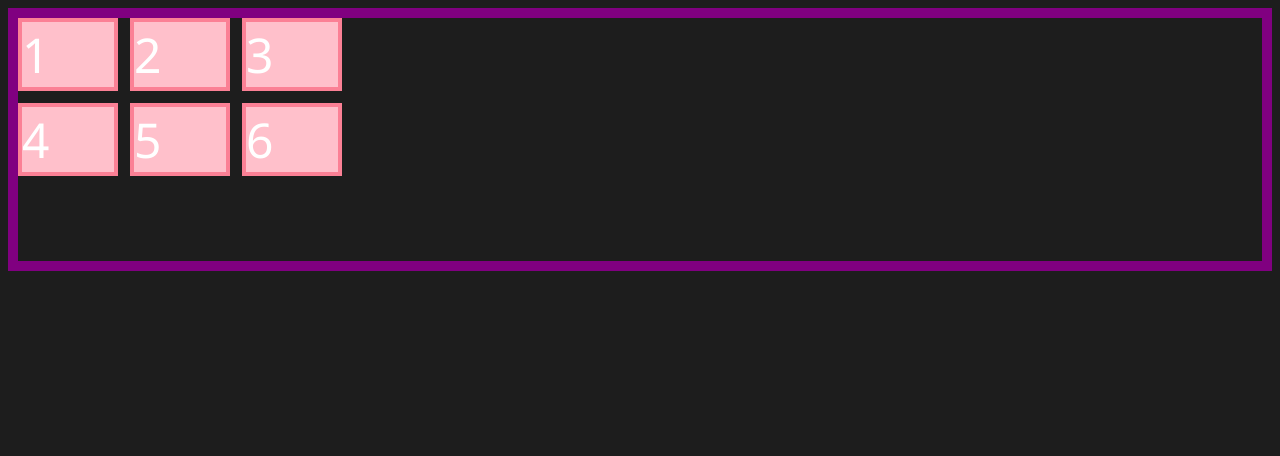
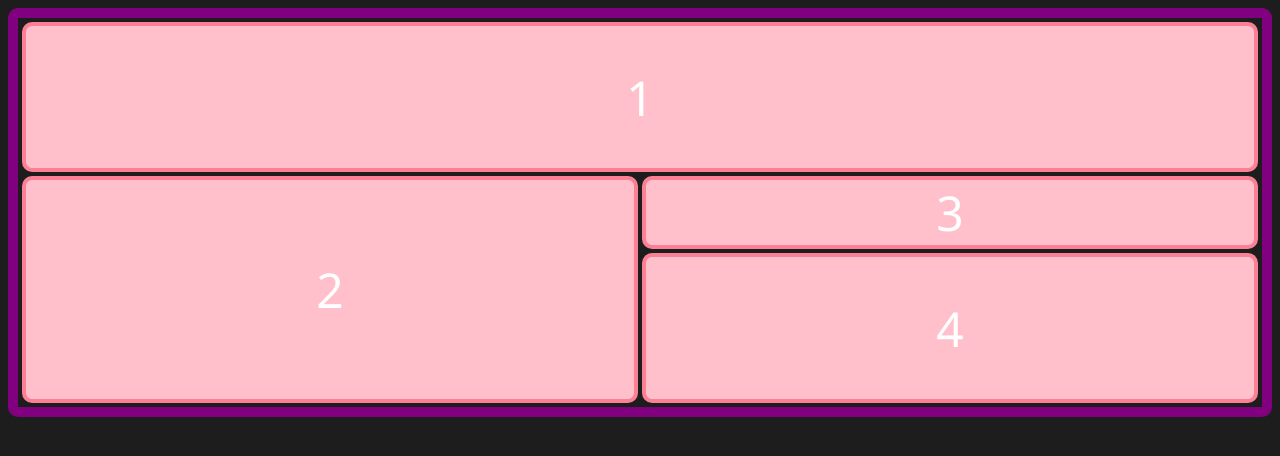
Before and after one commit to Anuj-Bisht-dev/web-dev-cohort-course, a plain HTML site: page css-practice/grid-practice.html in a window 1280 px wide. Drawn offline with Linux system fonts and the light colour scheme.

Commit message:
shorthands and extra properties of grid

```diff
--- a/css-practice/grid-practice.html
+++ b/css-practice/grid-practice.html
@@ -14,8 +14,6 @@
         <div class="child child2">2</div>
         <div class="child child3">3</div>
         <div class="child child4">4</div>
-        <div class="child child5">5</div>
-        <div class="child child6">6</div>
     </div>
 </body>
 
--- a/css-practice/style2.css
+++ b/css-practice/style2.css
@@ -11,26 +11,78 @@ body {
 }
 
 #parent {
+  padding: 0.25rem;
+  border-radius: 10px;
   border: 10px solid purple;
   display: grid;
-  grid-template-columns: 100px 100px 100px;
-  /* grid-template-columns: repeat(3, 1fr); */
+  /* grid-template-columns: 100px 100px 100px; */
+  grid-template-columns: 1fr 1fr;
   /* grid-template-columns: 1fr 1fr 1fr; */
   /* for controling grid in columns */
 
   /* grid-template-rows: 100px 100px; */
   /* grid-template-rows: repeat(1fr); */
-  grid-template-rows: 1fr 1fr 1fr;
+  grid-template-rows: repeat(5, 1fr);
   /* controling grid in rows */
 
-  gap: 0.75rem;
+  gap: 0.25rem;
   /* adjust space between elements */
 
   /* justify-content: center;  */
+}
+
+.child {
+  border-radius: 10px;
+  border: 4px solid rgb(251, 128, 149);
+  background-color: pink;
+
+  display: flex;
+  align-items: center;
+  justify-content: center;
+  /* also can use flex inside child */
+}
+
+.child1{
+  /* grid-row-start: 1;
+  grid-row-end: 3; */
+
+  grid-row: 1/3;
+/* shorthand for above */
+
+  /* grid-column-start: 1;
+  grid-column-end: 3; */
+  grid-column: 1/3;
+
+  /* also can use -ve numbers form (-1) */
+}
+
+.child2{
+  /* grid-row-start: 3;
+  grid-row-end: 6;
+  grid-column-start: 1;
+  grid-column-end: 2; */
+
+  /* shorthand of upper syntax */
+  grid-area: 3/ 1/ 6/ 2;
+  /* grid-area; row-start / column-start / row-end / column-end */
 
 }
 
-.child {
-  border: 4px solid rgb(251, 128, 149);
-  background-color: pink;
+.child3{
+  grid-row-start: 3;
+  grid-row-end: 4;
+  grid-column-start: 2;
+  grid-column-end: 3;
 }
+
+.child4{
+  /* grid-row-start: 4;
+  grid-row-end: 6;
+  grid-column-start: 2;
+  grid-column-end: 3; */
+
+  grid-area: 4/ 2/ span 2/ span 1;
+  /* can use span <number> for row/col-end */
+
+  /* ->>  span represents the col/rows covered after col/row-start  */
+}
```
